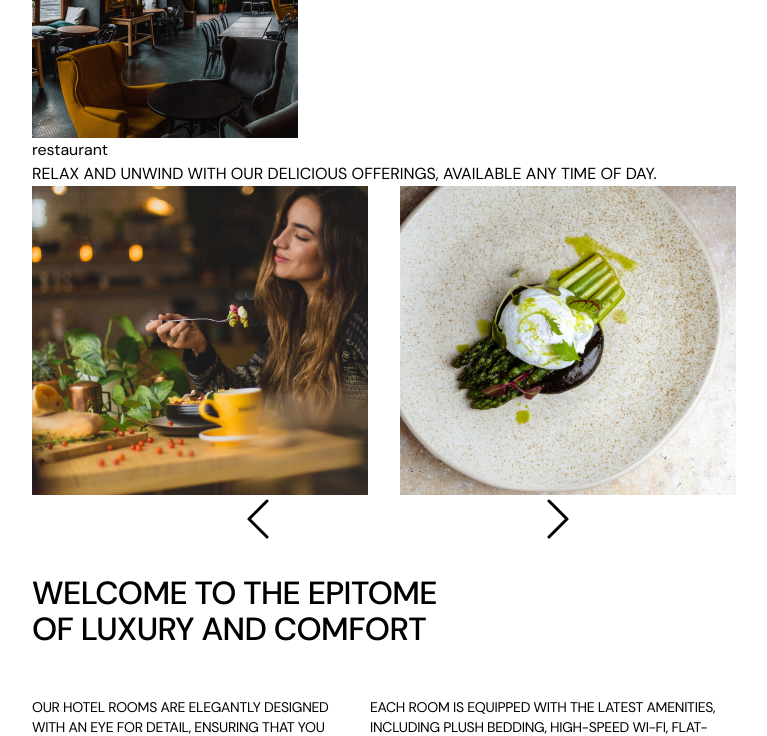
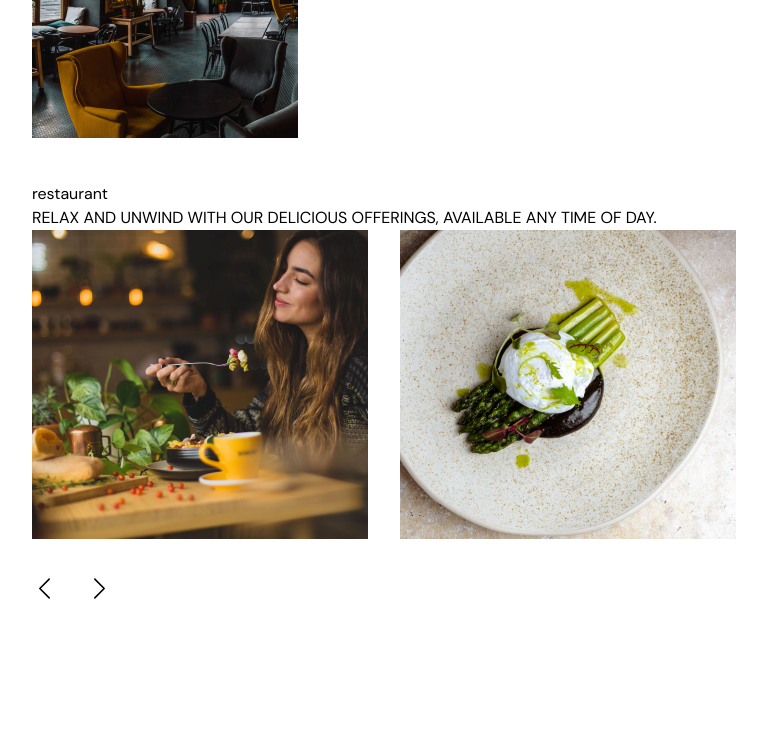
Before and after one commit to ToyEye/mimino, a Next.js app: page / in a window 1280 px wide. Shown: the part 2800-3536 px from the top of the page, without its empty margins (256-1023 px from the left). Built offline with nearby package versions, Linux system fonts and the light colour scheme.

Commit message:
work slider

```diff
--- a/src/components/RestaurantDetails/RestaurantDetails.jsx
+++ b/src/components/RestaurantDetails/RestaurantDetails.jsx
@@ -8,7 +8,7 @@ import Slider from "../reusable/Swiper";
 
 const RestaurantDetails = () => {
   return (
-    <section>
+    <section className="pt-11 pb-[113px] ">
       <Container>
         <Heading tag="h2" text="restaurant" />
         <TextDescription text="Relax and unwind with our delicious offerings, available any time of day." />
--- a/src/components/reusable/Swiper.jsx
+++ b/src/components/reusable/Swiper.jsx
@@ -57,10 +57,10 @@ export const Slider = ({ images, className }) => {
         })}
       </Swiper>
       <div className="prev-slider swiper-button-disabled " role={"button"}>
-        <BsChevronLeft size={48} />
+        <BsChevronLeft size={25} />
       </div>
       <div className="next-slider swiper-button-disabled " role={"button"}>
-        <BsChevronRight size={48} />
+        <BsChevronRight size={25} />
       </div>
     </div>
   );
--- a/src/styles/globals.css
+++ b/src/styles/globals.css
@@ -73,27 +73,34 @@ a {
   text-decoration: none;
 }
 
-/* .swiper-slide {
-  height: 201px !important;
+.prev-slider,
+.next-slider {
+  position: absolute;
+  color: black;
+
+  left: 0;
+  bottom: -62px;
 }
 
-@media screen and (min-width: 768px) {
-  .swiper-slide {
-    height: 309px !important;
+.next-slider {
+  transform: translateX(55px);
 }
-} */
+
+@media screen and (min-width: 1440px) {
   .prev-slider,
   .next-slider {
     position: absolute;
     color: black;
 
     left: 50%;
+    bottom: -62px;
   }
 
   .prev-slider {
-  transform: translateX(-150px);
+    transform: translateX(-50px);
   }
 
   .next-slider {
-  transform: translateX(150px);
+    transform: translateX(25px);
   }
+}
```
Lines whose indentation alone changed are shown as unchanged.
